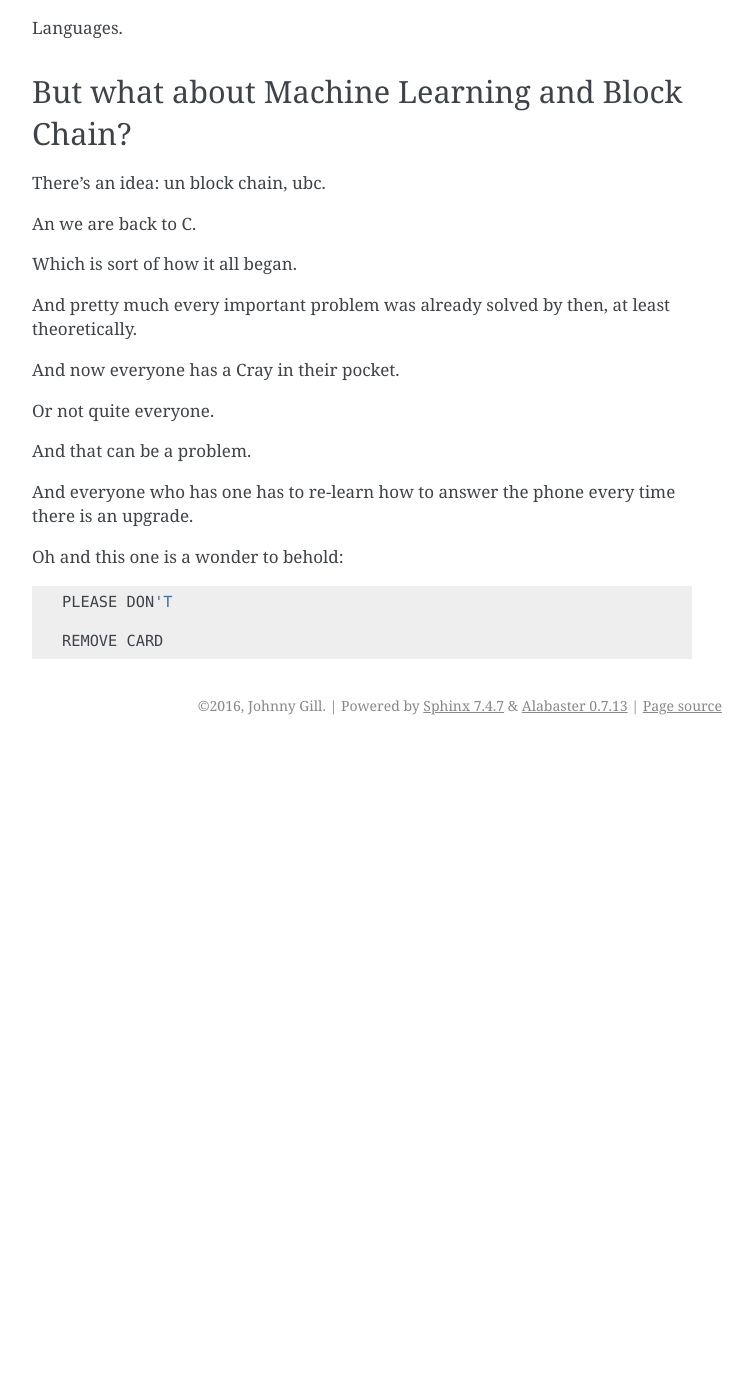
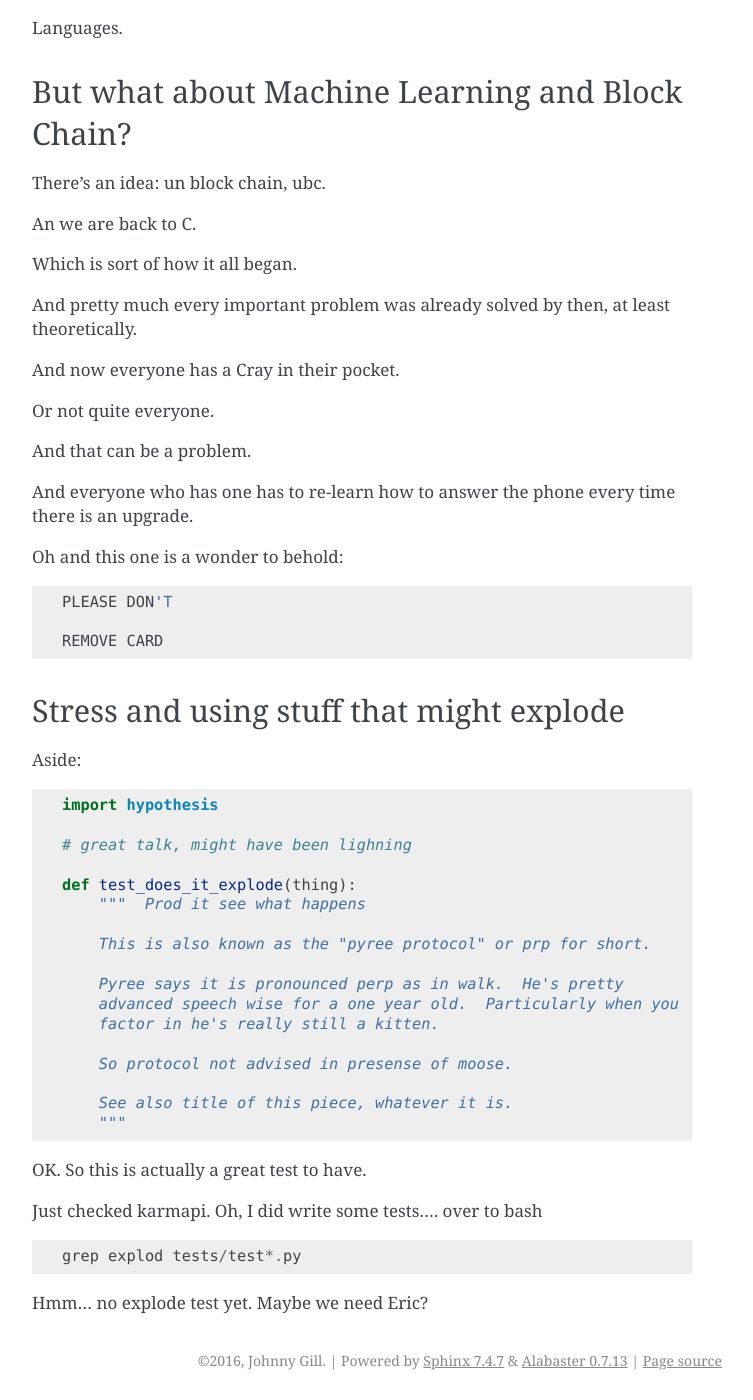
Before and after one commit to openbermuda/karmapi, a Sphinx documentation site: the page built from docs/computers.rst, in a window 1280 px wide and 1400 px high, scrolled down 5043 px. Shown: the whole window, without its empty margins (388-1141 px from the left). Built offline with Sphinx 7.4.7, drawn with Linux system fonts in a browser that asks for light colours; formulas are drawn with MathJax 3; pages that are not in the unit, such as notebooks, are missing from menus; before the commit the page ends 5788 px from its top, so only the background shows below that; some of the changed text lies outside the part shown.

Commit message:
pyree protocol dont poke the moose

```diff
--- a/docs/computers.rst
+++ b/docs/computers.rst
@@ -278,3 +278,38 @@ Oh and this one is a wonder to behold::
               PLEASE DON'T
 
               REMOVE CARD
+
+
+Stress and using stuff that might explode
+=========================================
+
+Aside::
+
+  import hypothesis
+
+  # great talk, might have been lighning
+
+  def test_does_it_explode(thing):
+      """  Prod it see what happens
+
+      This is also known as the "pyree protocol" or prp for short.
+
+      Pyree says it is pronounced perp as in walk.  He's pretty
+      advanced speech wise for a one year old.  Particularly when you
+      factor in he's really still a kitten.
+
+      So protocol not advised in presense of moose.
+
+      See also title of this piece, whatever it is.
+      """
+
+OK.  So this is actually a great test to have.
+
+Just checked karmapi.  Oh, I did write some tests.... over to bash
+
+::
+
+   grep explod tests/test*.py
+
+
+Hmm... no explode test yet.  Maybe we need Eric?
```
